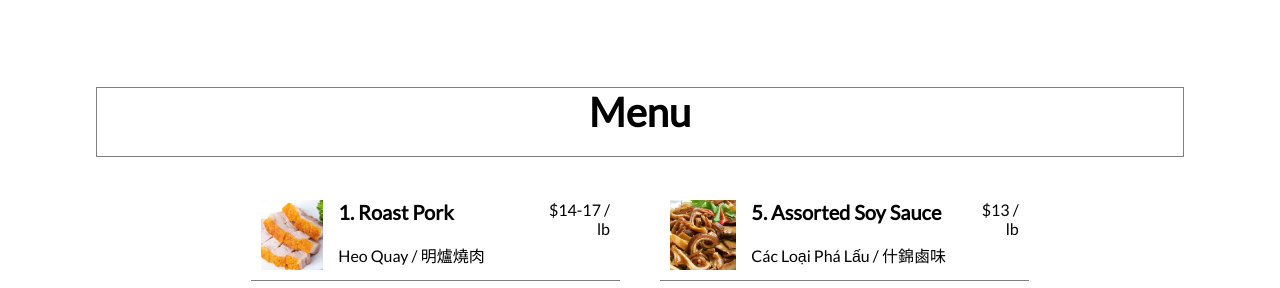
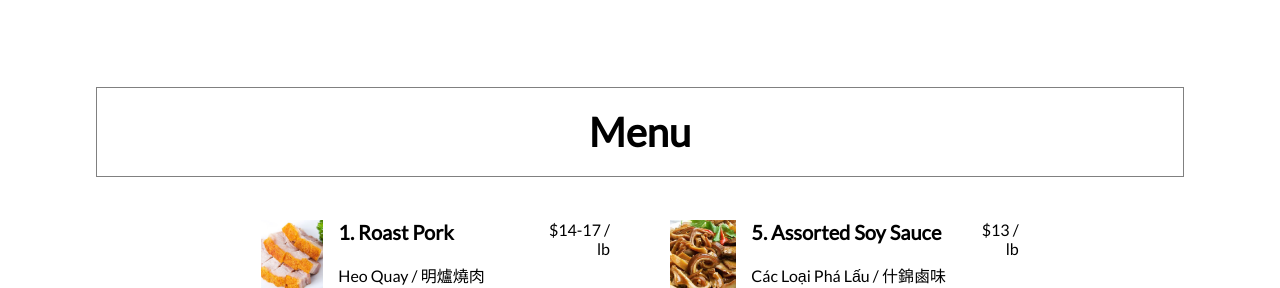
Before and after one commit to rayzhou4/TongKYBBQ-Website, a plain HTML site: page index.html in a window 1280 px wide. Shown: the part 802-1090 px from the top of the page. Drawn offline with Linux system fonts and the light colour scheme.

```diff
--- a/style.css
+++ b/style.css
@@ -87,7 +87,8 @@
 .section-header {
     border: 0.5px solid gray;
     position: relative;
-    padding-bottom: 20px;
+    /* padding-bottom: 20px; */
+    padding: 20px;
     font-size: 40px;
 }
 /* Home CSS */
```
